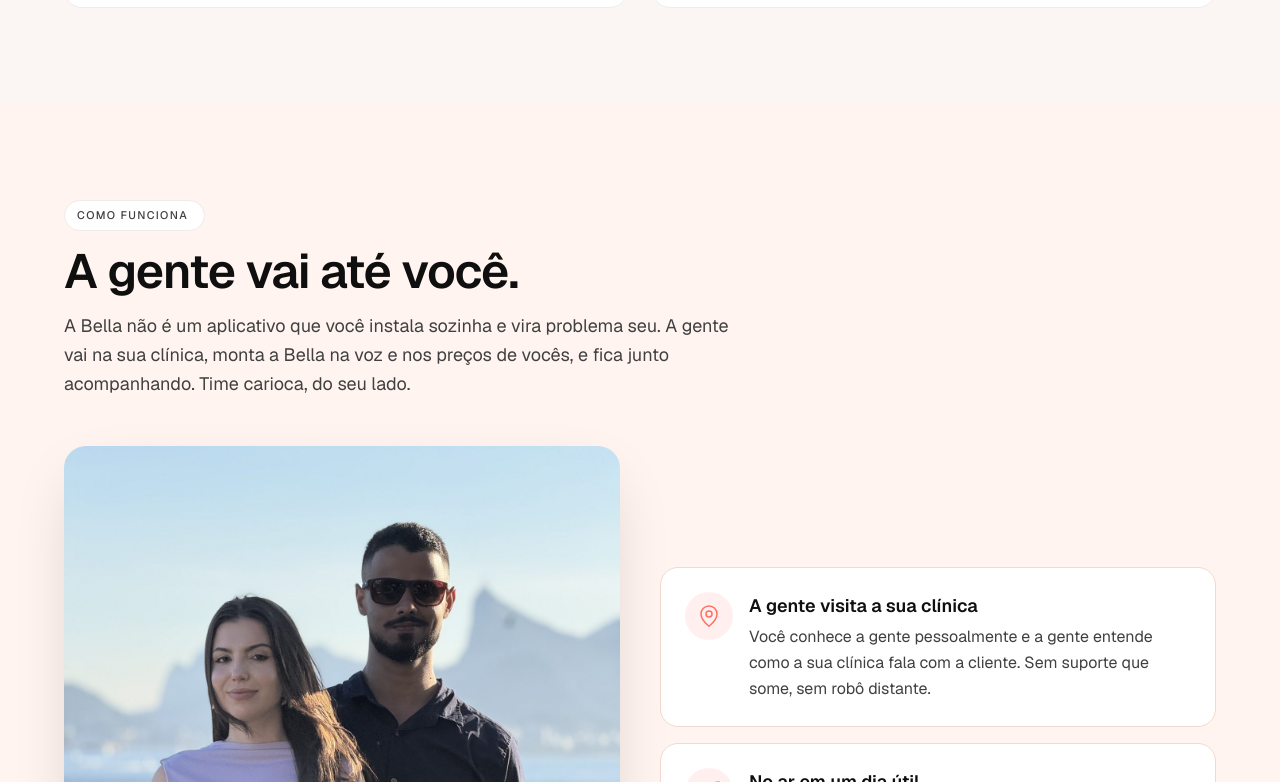
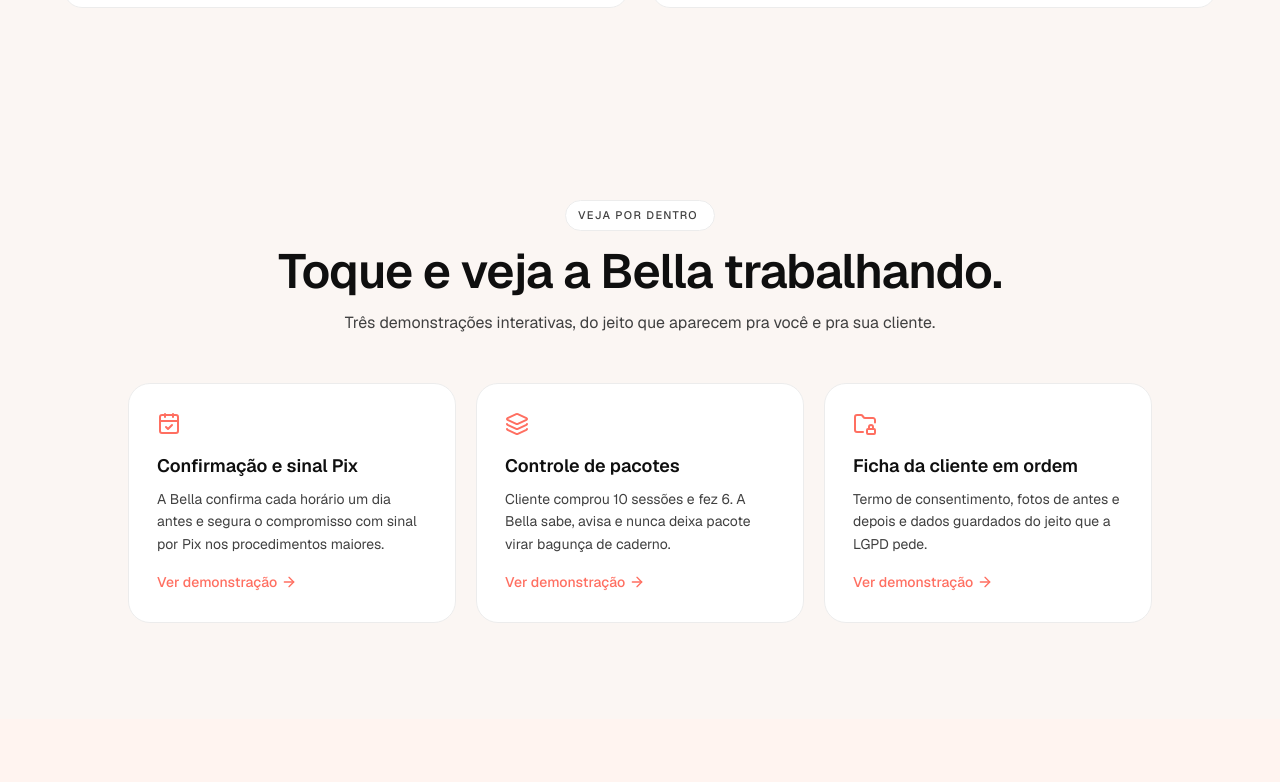
Before and after one commit to savinoo/bella-landing, a Next.js app: page / in a window 1280 px wide. Shown: the part 2538-3320 px from the top of the page. Built offline with nearby package versions, Linux system fonts and the light colour scheme; no server answers.

Commit message:
feat(landing): preco 497/397 explicito + secao demos interativas

```diff
--- a/app/layout.tsx
+++ b/app/layout.tsx
@@ -16,11 +16,11 @@
 export const metadata: Metadata = {
   title: "Bella, atrai, atende e agenda para clínica de estética | Savino",
   description:
-    "A gente traz cliente nova com conteúdo, a Bella responde no WhatsApp 24 horas e agenda no Google Calendar, e você vê de onde veio cada cliente. Feita no Rio, a gente vai até a sua clínica.",
+    "A Bella atrai, atende e agenda as clientes da sua clínica de estética no WhatsApp, 24h por dia. R$497 de setup e R$397 por mês.",
   openGraph: {
     title: "Bella, atrai, atende e agenda para clínica de estética",
     description:
-      "Traz cliente nova, atende no WhatsApp 24h, agenda no Calendar e mostra de onde veio cada cliente. Feita no Rio, a gente vai até você.",
+      "A Bella atrai, atende e agenda as clientes da sua clínica de estética no WhatsApp, 24h por dia. R$497 de setup e R$397 por mês.",
     url: "https://bella.savinoteam.tech",
     siteName: "Bella by Savino",
     locale: "pt_BR",
@@ -30,7 +30,7 @@
     card: "summary_large_image",
     title: "Bella, atrai, atende e agenda para clínica de estética",
     description:
-      "Traz cliente nova, atende no WhatsApp 24h, agenda no Calendar e mostra de onde veio cada cliente. Feita no Rio, a gente vai até você.",
+      "A Bella atrai, atende e agenda as clientes da sua clínica de estética no WhatsApp, 24h por dia. R$497 de setup e R$397 por mês.",
   },
 }
 
--- a/app/page.tsx
+++ b/app/page.tsx
@@ -3,6 +3,7 @@
 import { Reveal } from "@/components/Reveal"
 import { FunilCompleto } from "@/components/FunilCompleto"
 import { ValueBullets } from "@/components/ValueBullets"
+import { RecursosDemo } from "@/components/RecursosDemo"
 import { ComoFunciona } from "@/components/ComoFunciona"
 import { PainelResultado } from "@/components/PainelResultado"
 import { FAQ } from "@/components/FAQ"
@@ -22,6 +23,9 @@
         </Reveal>
         <Reveal>
           <ValueBullets />
+        </Reveal>
+        <Reveal>
+          <RecursosDemo />
         </Reveal>
         <Reveal>
           <ComoFunciona />
--- a/components/Pricing.tsx
+++ b/components/Pricing.tsx
@@ -31,12 +31,22 @@
           <div className="sheen-track" aria-hidden />
           <div className="relative rounded-[calc(1.75rem-1.5px)] bg-white p-8 md:p-10">
             <div className="text-center">
-              <p className="text-[#404040] leading-relaxed">
-                Cada clínica tem um volume e uma realidade. Por isso a gente
-                monta a proposta junto com você, com uma entrada pra começar e
-                uma parte que só vale quando a Bella prova resultado no seu
-                WhatsApp. A mensalidade cobre a operação, o monitoramento e os
-                ajustes.
+              <div className="flex items-baseline justify-center gap-2">
+                <span className="font-serif text-6xl font-medium tracking-tight text-[#0F0F0F]">
+                  R$497
+                </span>
+                <span className="text-[#737373] text-lg">setup único</span>
+              </div>
+              <div className="mt-2 flex items-baseline justify-center gap-2">
+                <span className="font-serif text-3xl font-medium text-[#0F0F0F]">
+                  + R$397
+                </span>
+                <span className="text-[#737373] text-lg">por mês</span>
+              </div>
+              <p className="mt-5 text-[#404040] leading-relaxed">
+                O setup deixa a Bella no ar com a voz, os procedimentos e a agenda
+                da sua clínica. A mensalidade cobre a operação, o monitoramento e
+                os ajustes de todo mês.
               </p>
             </div>
 
--- /dev/null
+++ b/components/RecursosDemo.tsx
@@ -0,0 +1,58 @@
+import Link from "next/link"
+import { ArrowRight, CalendarCheck, Layers, FolderLock } from "lucide-react"
+import { Eyebrow } from "@/components/Eyebrow"
+
+const demos = [
+  {
+    href: "/demo/confirmacao",
+    icon: CalendarCheck,
+    title: "Confirmação e sinal Pix",
+    desc: "A Bella confirma cada horário um dia antes e segura o compromisso com sinal por Pix nos procedimentos maiores.",
+  },
+  {
+    href: "/demo/pacotes",
+    icon: Layers,
+    title: "Controle de pacotes",
+    desc: "Cliente comprou 10 sessões e fez 6. A Bella sabe, avisa e nunca deixa pacote virar bagunça de caderno.",
+  },
+  {
+    href: "/demo/prontuario",
+    icon: FolderLock,
+    title: "Ficha da cliente em ordem",
+    desc: "Termo de consentimento, fotos de antes e depois e dados guardados do jeito que a LGPD pede.",
+  },
+]
+
+export function RecursosDemo() {
+  return (
+    <section className="px-6 py-24">
+      <div className="max-w-3xl mx-auto text-center">
+        <Eyebrow>Veja por dentro</Eyebrow>
+        <h2 className="mt-4 text-3xl md:text-5xl font-semibold tracking-[-0.02em] text-[#0F0F0F]">
+          Toque e veja a Bella trabalhando.
+        </h2>
+        <p className="mt-4 text-[#404040]">
+          Três demonstrações interativas, do jeito que aparecem pra você e
+          pra sua cliente.
+        </p>
+      </div>
+      <div className="mt-12 max-w-5xl mx-auto grid gap-5 md:grid-cols-3">
+        {demos.map((d) => (
+          <Link
+            key={d.href}
+            href={d.href}
+            className="group rounded-3xl border border-[#ECECEC] bg-white p-7 transition hover:border-[#FF6F61] hover:shadow-[0_16px_40px_-16px_rgba(255,111,97,0.35)]"
+          >
+            <d.icon className="size-6 text-[#FF6F61]" strokeWidth={2} />
+            <h3 className="mt-4 text-lg font-semibold text-[#0F0F0F]">{d.title}</h3>
+            <p className="mt-2 text-sm leading-relaxed text-[#404040]">{d.desc}</p>
+            <span className="mt-4 inline-flex items-center gap-1 text-sm font-medium text-[#FF6F61]">
+              Ver demonstração
+              <ArrowRight className="size-4 transition group-hover:translate-x-0.5" />
+            </span>
+          </Link>
+        ))}
+      </div>
+    </section>
+  )
+}
```
